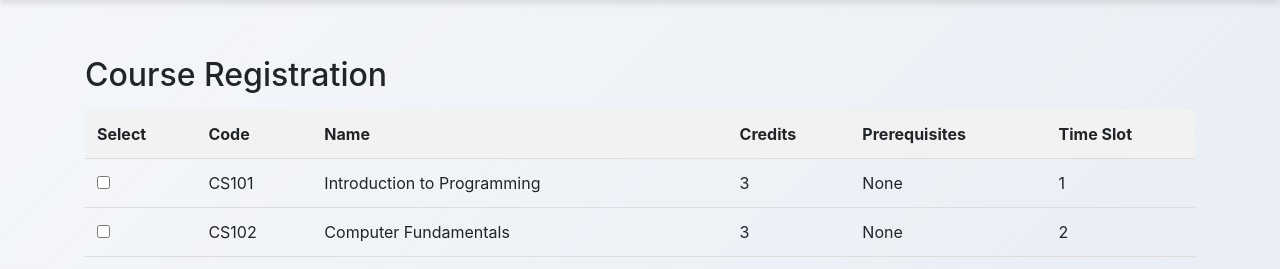
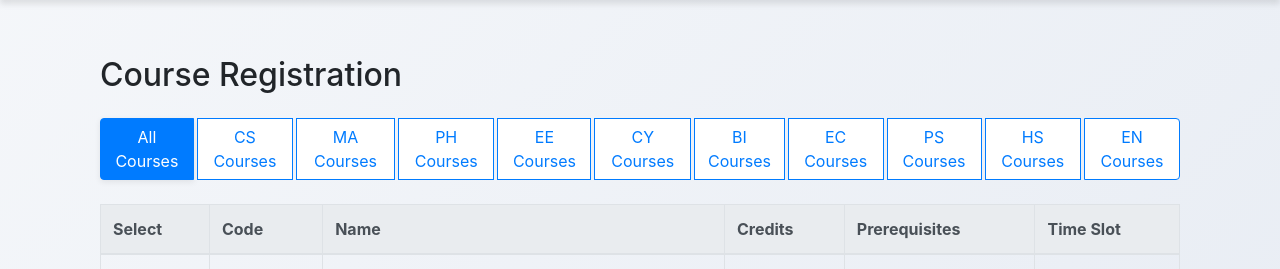
Before and after one commit to lakshay5928/Academic-Ease-Smart-Library-Management-System, a Flask app: page /course_registration in a window 1280 px wide. Shown: the part 112-381 px from the top of the page. Run offline with Flask 3, Linux system fonts and the light colour scheme; the visitor is signed in with stand-in values (Sample User, id 1); some libraries are stand-ins or nearby versions.

Commit message:
Update course_registration.html

```diff
--- a/templates/course_registration.html
+++ b/templates/course_registration.html
@@ -3,11 +3,63 @@
 {% block title %}Course Registration{% endblock %}
 
 {% block content %}
-    <div class="course-registration">
-        <h2>Course Registration</h2>
-        <form method="POST" action="{{ url_for('course_registration') }}">
-            <table class="courses-table">
-                <thead>
+<div class="container">
+    <h2 class="mb-4">Course Registration</h2>
+
+    <!-- Department Filter -->
+    <div class="department-filter mb-4">
+        <div class="btn-group">
+            <a href="{{ url_for('course_registration') }}"
+               class="btn btn-outline-primary {% if not current_department %}active{% endif %}">
+                All Courses
+            </a>
+            <a href="{{ url_for('course_registration', department='CS') }}"
+               class="btn btn-outline-primary {% if current_department == 'CS' %}active{% endif %}">
+                CS Courses
+            </a>
+            <a href="{{ url_for('course_registration', department='MA') }}"
+               class="btn btn-outline-primary {% if current_department == 'MA' %}active{% endif %}">
+                MA Courses
+            </a>
+            <a href="{{ url_for('course_registration', department='PH') }}"
+               class="btn btn-outline-primary {% if current_department == 'PH' %}active{% endif %}">
+                PH Courses
+            </a>
+            <a href="{{ url_for('course_registration', department='EE') }}"
+               class="btn btn-outline-primary {% if current_department == 'EE' %}active{% endif %}">
+                EE Courses
+            </a>
+            <a href="{{ url_for('course_registration', department='CY') }}"
+               class="btn btn-outline-primary {% if current_department == 'CY' %}active{% endif %}">
+                CY Courses
+            </a>
+            <a href="{{ url_for('course_registration', department='BI') }}"
+               class="btn btn-outline-primary {% if current_department == 'BI' %}active{% endif %}">
+                BI Courses
+            </a>
+            <a href="{{ url_for('course_registration', department='EC') }}"
+               class="btn btn-outline-primary {% if current_department == 'EC' %}active{% endif %}">
+                EC Courses
+            </a>
+            <a href="{{ url_for('course_registration', department='PS') }}"
+               class="btn btn-outline-primary {% if current_department == 'PS' %}active{% endif %}">
+                PS Courses
+            </a>
+            <a href="{{ url_for('course_registration', department='HS') }}"
+               class="btn btn-outline-primary {% if current_department == 'HS' %}active{% endif %}">
+                HS Courses
+            </a>
+            <a href="{{ url_for('course_registration', department='EN') }}"
+               class="btn btn-outline-primary {% if current_department == 'EN' %}active{% endif %}">
+                EN Courses
+            </a>
+        </div>
+    </div>
+
+    <!-- Course Selection Form -->
+    <form method="POST">
+        <table class="table table-bordered table-hover">
+            <thead class="thead-light">
                 <tr>
                     <th>Select</th>
                     <th>Code</th>
@@ -20,7 +72,11 @@
             <tbody>
                 {% for course in courses %}
                 <tr>
-                            <td><input type="checkbox" name="courses" value="{{ course.code }}"></td>
+                    <td>
+                        <input type="checkbox" name="courses"
+                               value="{{ course.code }}"
+                               id="course_{{ course.code }}">
+                    </td>
                     <td>{{ course.code }}</td>
                     <td>{{ course.name }}</td>
                     <td>{{ course.credits }}</td>
@@ -30,7 +86,7 @@
                 {% endfor %}
             </tbody>
         </table>
-            <button type="submit" class="btn">Register Selected Courses</button>
+        <button type="submit" class="btn btn-primary">Register Selected Courses</button>
     </form>
 </div>
 {% endblock %}
```
Lines whose indentation alone changed are shown as unchanged.
